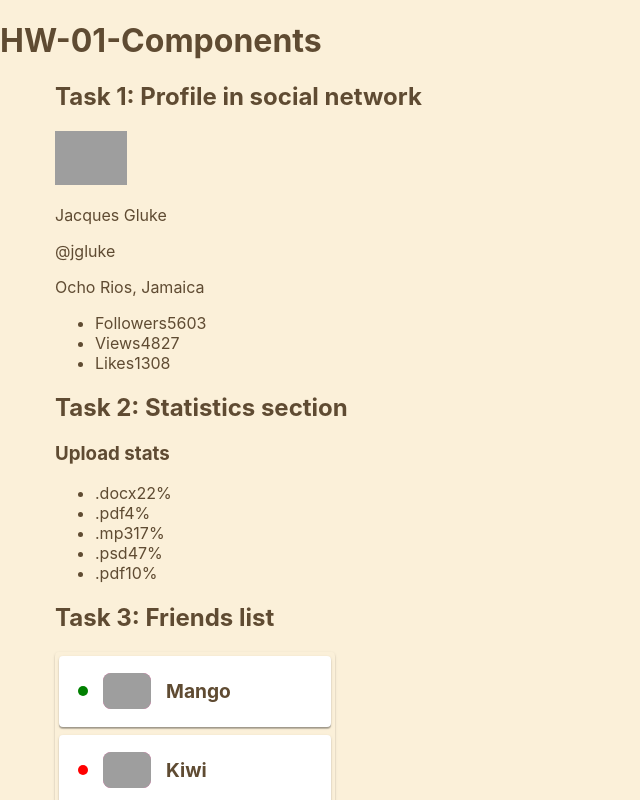
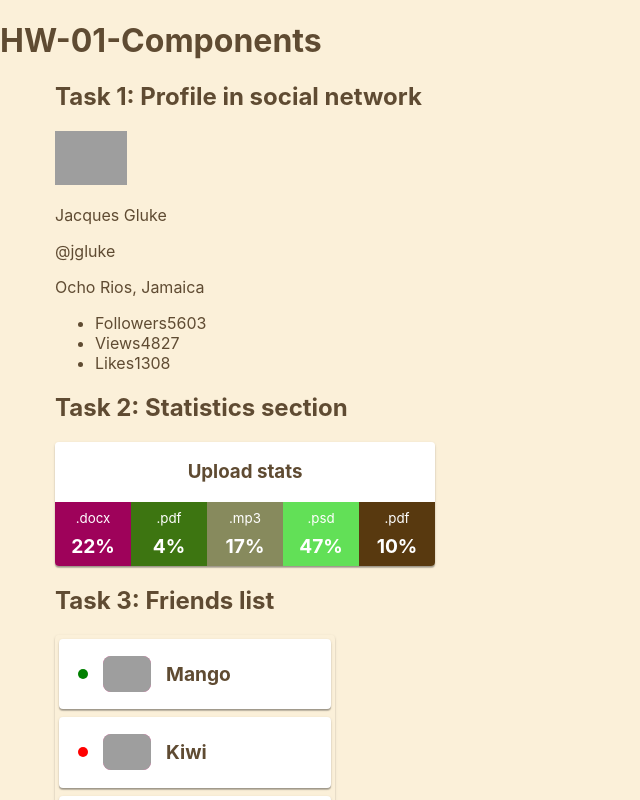
Before and after one commit to Nezvinskyi/goit-react-hw-01-components, a React (Create React App) app: page / in a window 1280 px wide. Shown: the top 800 px of the page, without its empty margins (0-640 px from the left). Built offline with nearby package versions, Linux system fonts and the light colour scheme; grey boxes are pictures that could not be loaded.

Commit message:
adds styles to task 2

```diff
--- a/src/components/Statistics/Statistics.js
+++ /dev/null
@@ -1,34 +0,0 @@
-import React from 'react';
-import PropTypes from 'prop-types';
-
-const Statistics = ({ title, stats }) => (
-  <section className="statistics">
-    {title && <h3 className="title">{title}</h3>}
-
-    <ul className="stat-list">
-      {stats.map(item => (
-        <li key={item.id} className="item">
-          <span className="label">{item.label}</span>
-          <span className="percentage">{item.percentage}%</span>
-        </li>
-      ))}
-    </ul>
-  </section>
-);
-
-Statistics.defaultProps = {
-  title: 'Statistics:',
-};
-
-Statistics.propTypes = {
-  title: PropTypes.string,
-  stats: PropTypes.arrayOf(
-    PropTypes.shape({
-      id: PropTypes.string.isRequired,
-      label: PropTypes.string.isRequired,
-      percentage: PropTypes.number.isRequired,
-    }),
-  ).isRequired,
-};
-
-export default Statistics;
--- /dev/null
+++ b/src/components/Statistics/Statistics.jsx
@@ -0,0 +1,37 @@
+import React from 'react';
+import PropTypes from 'prop-types';
+import styles from './Statistics.module.css'
+import randomColor from './randomColor'
+
+const Statistics = ({ title, stats }) => (
+	<section className={styles.statistics}>
+		{title && <h3 className={styles.title}>{title}</h3>}
+
+    <ul className={styles.statList}>
+			{stats.map(item => {
+				const color = randomColor()
+				return	<li key={item.id} className={styles.item} style={{ backgroundColor: color }}>
+					<span className={styles.label}>{item.label}</span>
+					<span className={styles.percentage}>{item.percentage}%</span>
+				</li>
+      })}
+    </ul>
+  </section>
+);
+
+Statistics.defaultProps = {
+  title: 'Statistics:',
+};
+
+Statistics.propTypes = {
+  title: PropTypes.string,
+  stats: PropTypes.arrayOf(
+    PropTypes.shape({
+      id: PropTypes.string.isRequired,
+      label: PropTypes.string.isRequired,
+      percentage: PropTypes.number.isRequired,
+    }),
+  ).isRequired,
+};
+
+export default Statistics;
--- /dev/null
+++ b/src/components/Statistics/Statistics.module.css
@@ -0,0 +1,47 @@
+.statistics {
+  display: inline-flex;
+  flex-direction: column;
+  margin: 0;
+  box-shadow: 0px 2px 1px rgba(0, 0, 0, 0.2), 0px 1px 1px rgba(0, 0, 0, 0.14),
+    0px 1px 3px rgba(0, 0, 0, 0.12);
+  color: rgb(114, 119, 135);
+  border-radius: 4px;
+  overflow: hidden;
+}
+
+.title {
+  margin: 0;
+  padding: 1em;
+  text-align: center;
+  background-color: #fff;
+  color: #5f4b32;
+}
+
+.statList {
+  display: flex;
+  justify-content: space-evenly;
+  margin: 0;
+  padding: 0;
+}
+
+.item {
+  display: flex;
+  flex-direction: column;
+  justify-content: space-between;
+  color: #fff;
+  min-width: 60px;
+  padding: 8px;
+}
+
+.label {
+  text-align: center;
+  font-size: smaller;
+  margin-bottom: 8px;
+}
+
+.percentage {
+  font-size: larger;
+  font-weight: bolder;
+  /* padding: 8px; */
+  text-align: center;
+}
--- /dev/null
+++ b/src/components/Statistics/randomColor.js
@@ -0,0 +1,7 @@
+const randomColor = () => {
+  return `rgb(${Math.round(Math.random() * 255)}, ${Math.round(
+    Math.random() * 255,
+  )}, ${Math.round(Math.random() * 255)})`;
+};
+
+export default randomColor;
--- a/src/styles.css
+++ b/src/styles.css
@@ -7,4 +7,5 @@ body {
     sans-serif;
   -webkit-font-smoothing: antialiased;
   -moz-osx-font-smoothing: grayscale;
+  list-style: none;
 }
```
